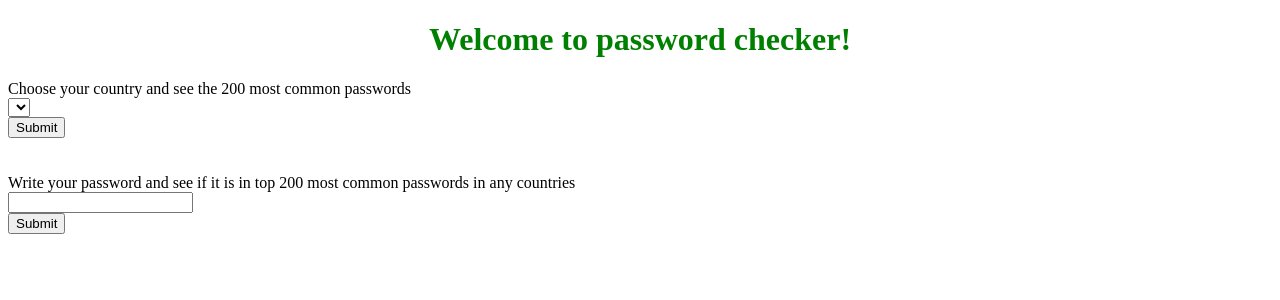
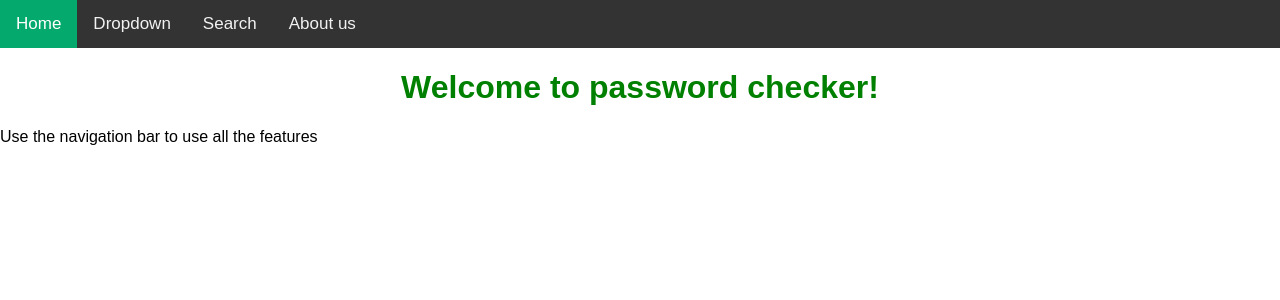
Before and after one commit to daanario/DIS_Project2022, a Flask app: page / in a window 1280 px wide. Shown: the top 300 px of the page. Run offline with Flask 2, Linux system fonts and the light colour scheme; lists and menus that the app fills with data are empty; some libraries are stand-ins or nearby versions.

Commit message:
Finnished project

```diff
--- /dev/null
+++ b/Requirements.txt
@@ -0,0 +1,2 @@
+flask
+psycopg2
--- a/app.py
+++ b/app.py
@@ -1,16 +1,19 @@
-
+import re
+from tkinter import N
 from flask import Flask, request, render_template, session, flash
 import query
 
 app = Flask(__name__)
 
-"""@app.route("/")
+
+@app.route("/")
 def frontpage():
     return render_template('front_page.html')
 
-"""
-@app.route('/', methods=('GET','POST','BACK'))
 
+# @app.route('/', methods=('GET','POST','BACK'))
+
+@app.route("/dropdown", methods = ('GET','POST','BACK'))
 def dropdown():
     if request.method == 'BACK':
         countries = query.distinct_country()
@@ -21,22 +24,44 @@ def dropdown():
         requirements_lst.append(request.form["country"])
         print(request.form["country"])
         print("------------------------Requirements_lst", requirements_lst)
-        passwords = query.top200passwords(requirements_lst[0])
-        return render_template('passwords.html', passwords=passwords)
-    # virker ikke
+        passwords = query.top200passwords(requirements_lst[0])[0]
+        usercounts = query.top200passwords(requirements_lst[0])[1]
+        cracktimes = query.top200passwords(requirements_lst[0])[2]
+        poslst = [i for i in range(1,201)]
+        passwlst= [(ipos, ipass, iuser, icracktime) for ipos, ipass, iuser, icracktime in zip(poslst, passwords, usercounts, cracktimes)]
+        return render_template('passwords.html', passwords=passwlst)
+
+    countries = query.distinct_country()
+    return render_template('dropdown.html', countries = countries)
+
+
+@app.route('/search', methods=('GET','POST','BACK'))
+def search():
+    if request.method == 'BACK':
+        countries = query.distinct_country()
+        return render_template('home.html', countries = countries)
+
     if request.method == 'POST':
-        print("hello")
         requirements_lst=[]
-        requirements_lst.append(request.form["example"])
+        requirements_lst.append(request.form["password"])
 
         print("------------------------Requirements_lst", requirements_lst)
 
-
+        countries = query.CountriesWithPassword(requirements_lst[0])
+        print("-----------------------------------------------------",requirements_lst[0])
+        print("hello",countries)
+        return render_template('countries.html', countries=countries)
 
 
 
     countries = query.distinct_country()
-    return render_template('home.html', countries = countries)
+    return render_template('search.html', countries = countries)
+
+@app.route("/About-us")
+def about_us():
+    return render_template('about_us.html')
+
+
 
 if __name__ == "__main__":
     app.run(port=5001)
--- a/config.json
+++ b/config.json
@@ -10,6 +10,6 @@
     "schema": "DIS",
     "user": "postgres",
     "host": "localhost",
-    "password": "Tyskland8"
+    "password": "hdc45nng"
 }
 }
--- a/query.py
+++ b/query.py
@@ -16,9 +16,34 @@ def distinct_country():
     return lst
 def top200passwords(country):
     print(country)
-    sql_string = f"""SELECT Password
+    sql_string = f"""SELECT Password, User_count, Time_to_crack
                         FROM Country c
                         WHERE c.country='{country}'
+                        ;"""
+    print(sql_string)
+
+    cur.execute(sql.SQL(sql_string))
+
+    data = cur.fetchall()
+    Passwordlst = []
+    UserCountlst = []
+    CrackTimelst = []
+    for i in range(len(data)):
+        Passwordlst.append(data[i][0])
+    for i in range(len(data)):
+        UserCountlst.append(data[i][1])
+    for i in range(len(data)):
+        CrackTimelst.append(data[i][2])
+    return Passwordlst, UserCountlst, CrackTimelst
+
+
+
+
+def CountriesWithPassword(password):
+    print(password)
+    sql_string = f"""SELECT DISTINCT Country
+                        FROM Country c
+                        WHERE Password='{password}'
                         ;"""
     print(sql_string)
 
@@ -29,4 +54,3 @@ def top200passwords(country):
     for i in range(len(data)):
         lst.append(data[i][0])
     return lst
-print(distinct_country())
--- a/templates/country_page.html
+++ /dev/null
@@ -1 +0,0 @@
-<h1 style="color:rgb(128, 55, 0);text-align:center;">Welcome to country {{id}}</h1>
--- a/templates/front_page.html
+++ b/templates/front_page.html
@@ -1 +1,6 @@
+{% extends "layout.html" %}
+{% block content %}
 <h1 style="color:green;text-align:center;">Welcome to password checker!</h1>
+<h>Use the navigation bar to use all the features</h>
+
+{% endblock content %}
--- a/templates/home.html
+++ b/templates/home.html
@@ -1,3 +1,5 @@
+{% extends "layout.html" %}
+{% block content %}
 <!DOCTYPE html>
 <h1 style="color:green;text-align:center;">Welcome to password checker!</h1>
 <html lang="en">
@@ -20,20 +22,6 @@
 </br>
 </br>
 
-
-    <h>Write your password and see if it is in top 200 most common passwords in any countries</h>
-    <meta charset="UTF-8">
-    <title>Dropdown</title>
-</head>
-<body>
-    <form action="/" method="CHECK">
-            <div>
-              <input id="example" type="text" name="password" method="GET" action="/">
-            </div>
-            <div>
-              <input type="submit" value="Submit">
-            </div>
-          </form>
-
 </body>
 </html>
+{% endblock content %}
--- /dev/null
+++ b/templates/layout.html
@@ -0,0 +1,92 @@
+<!DOCTYPE html>
+<html>
+<head>
+<meta name="viewport" content="width=device-width, initial-scale=1">
+<link rel="stylesheet" href="https://cdnjs.cloudflare.com/ajax/libs/font-awesome/4.7.0/css/font-awesome.min.css">
+  <style>
+body {
+  margin: 0;
+  font-family: Arial, Helvetica, sans-serif;
+}
+
+.topnav {
+  overflow: hidden;
+  background-color: #333;
+}
+
+.topnav a {
+  float: left;
+  display: block;
+  color: #f2f2f2;
+  text-align: center;
+  padding: 14px 16px;
+  text-decoration: none;
+  font-size: 17px;
+}
+
+.topnav a:hover {
+  background-color: #ddd;
+  color: black;
+}
+
+.topnav a.active {
+  background-color: #04AA6D;
+  color: white;
+}
+
+.topnav .icon {
+  display: none;
+}
+
+@media screen and (max-width: 600px) {
+  .topnav a:not(:first-child) {display: none;}
+  .topnav a.icon {
+    float: right;
+    display: block;
+  }
+}
+
+@media screen and (max-width: 600px) {
+  .topnav.responsive {position: relative;}
+  .topnav.responsive .icon {
+    position: absolute;
+    right: 0;
+    top: 0;
+  }
+  .topnav.responsive a {
+    float: none;
+    display: block;
+    text-align: left;
+  }
+}
+
+</style>
+</head>
+<body>
+
+<div class="topnav" id="myTopnav">
+  <a href="/" class="active">Home</a>
+  <a href="/dropdown">Dropdown</a>
+  <a href="/search">Search</a>
+  <a href="/About-us">About us</a>
+  <a href="javascript:void(0);" class="icon" onclick="myFunction()">
+    <i class="fa fa-bars"></i>
+  </a>
+</div>
+{% block content %}{% endblock %}
+
+
+
+<script>
+function myFunction() {
+  var x = document.getElementById("myTopnav");
+  if (x.className === "topnav") {
+    x.className += " responsive";
+  } else {
+    x.className = "topnav";
+  }
+}
+</script>
+
+</body>
+</html>
```
Also changed, not shown: templates/about_us.html (added, +7 -0 lines), templates/countries.html (added, +28 -0 lines), templates/data.html (deleted, +0 -116 lines), templates/dropdown.html (added, +24 -0 lines), templates/passwords.html (+17 -4 lines), templates/search.html (added, +24 -0 lines), templates/test.html (deleted, +0 -16 lines), README.md (added).
